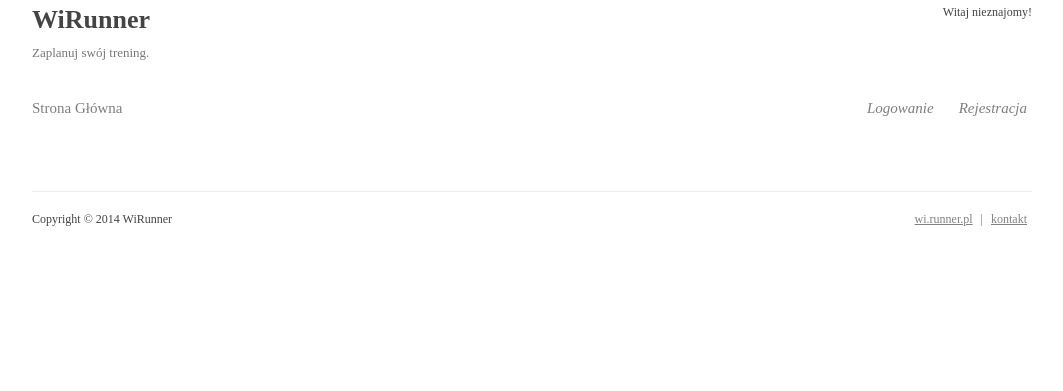
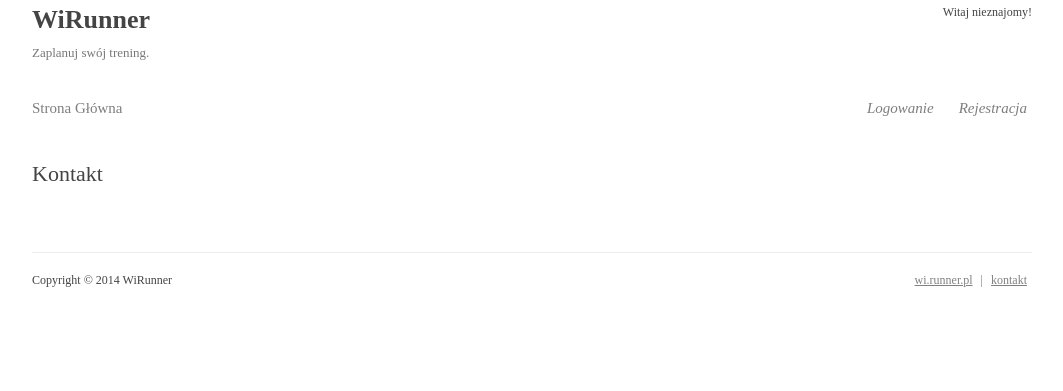
Before and after one commit to milosz1092/WiRunner, a PHP site: page /kontakt.php in a window 1280 px wide. Shown: the top 391 px of the page, without its empty margins (108-1171 px from the left). Run offline with PHP 8.4, Linux system fonts and the light colour scheme.

Commit message:
Aplikacja
v1.0

```diff
--- a/Aplikacja/kontakt.php
+++ b/Aplikacja/kontakt.php
@@ -1,7 +1,19 @@
 <?php
 	include('php/top.php');
 ?>
+		<article>
+			<section>
+				<div class="left_part"  style="width:500px;margin-right:70px;">
+					<header class="entry-header hr_bor">
+						<h1 class="entry-title">Kontakt</h1>
+					</header>
 
+				</div>
+				<div class="right_part">
+
+				</div>
+			</section>
+		</article>
 <?php
 	include('php/bottom.php');
 ?>
```
